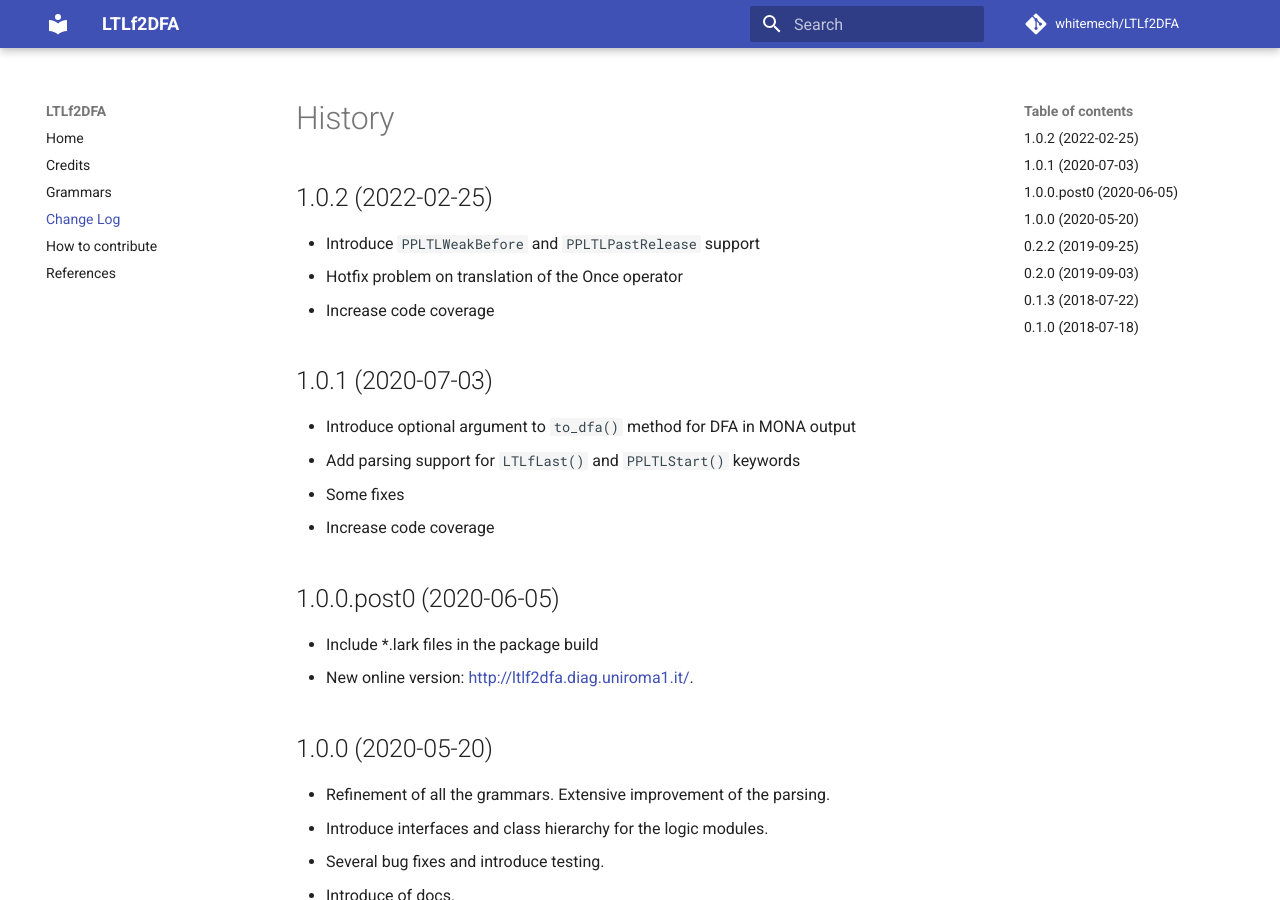
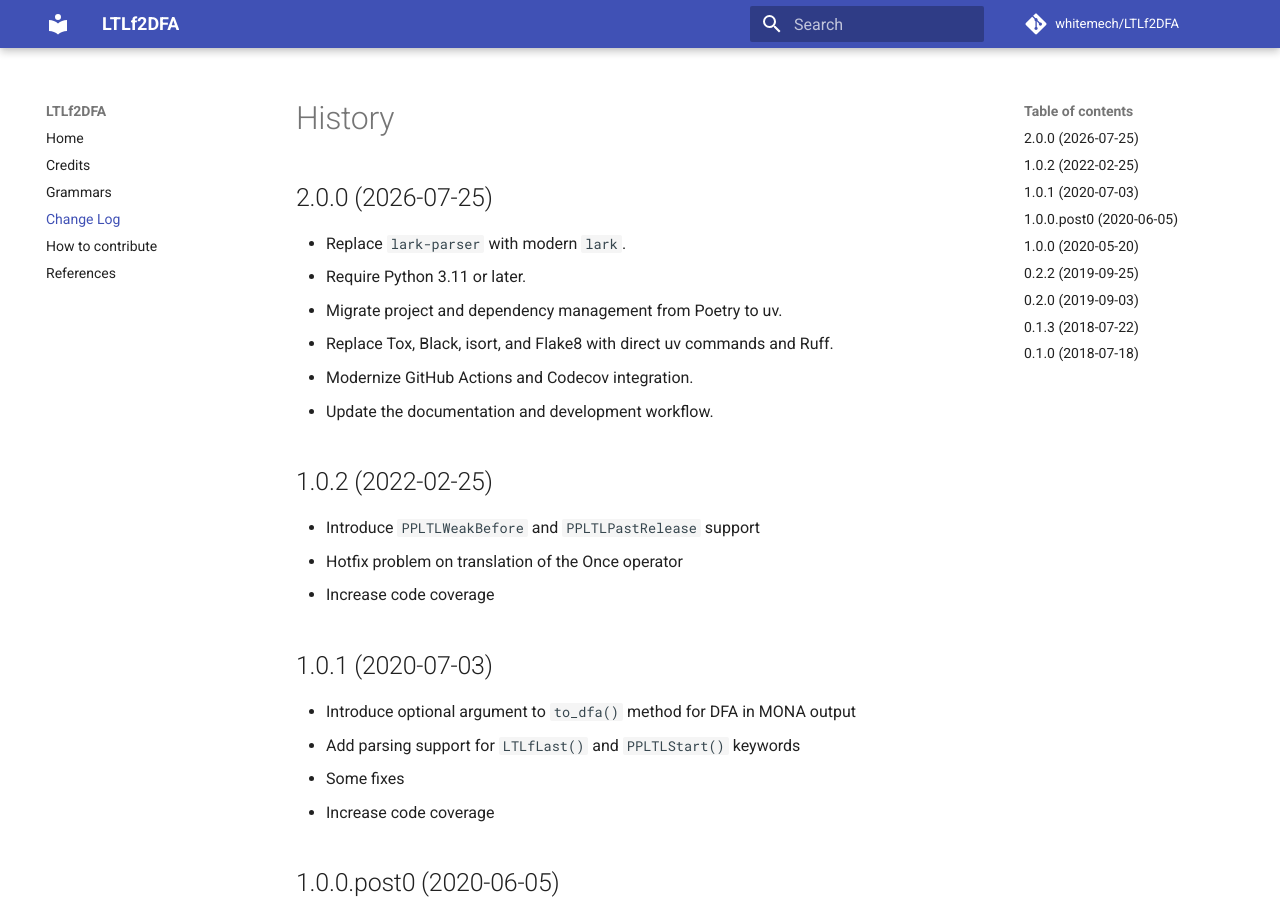
Before and after one commit to whitemech/LTLf2DFA, an MkDocs documentation site: the page built from docs/changelog.md, in a window 1280 px wide and 900 px high. Built offline with MkDocs 1.6.1 and Material for MkDocs 9.7.7, drawn with Linux system fonts in a browser that asks for light colours; comment, search, counter and statistics services are not loaded.

Commit message:
chore: prepare release 2.0.0

```diff
--- a/HISTORY.md
+++ b/HISTORY.md
@@ -1,4 +1,13 @@
 # History
+
+## 2.0.0 (2026-07-25)
+
+- Replace `lark-parser` with modern `lark`.
+- Require Python 3.11 or later.
+- Migrate project and dependency management from Poetry to uv.
+- Replace Tox, Black, isort, and Flake8 with direct uv commands and Ruff.
+- Modernize GitHub Actions and Codecov integration.
+- Update the documentation and development workflow.
 
 ## 1.0.2 (2022-02-25)
 * Introduce `PPLTLWeakBefore` and `PPLTLPastRelease` support
--- a/pyproject.toml
+++ b/pyproject.toml
@@ -1,6 +1,6 @@
 [project]
 name = "ltlf2dfa"
-version = "1.0.2"
+version = "2.0.0"
 description = "From LTLf/PPLTL to Deterministic Finite-state Automata (DFA)"
 readme = "README.md"
 requires-python = ">=3.11"
```
Also changed, not shown: 1 other file.
